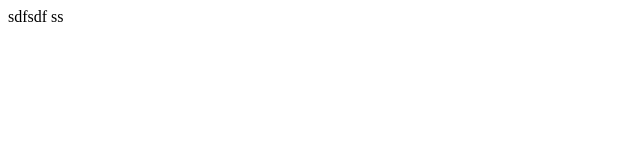
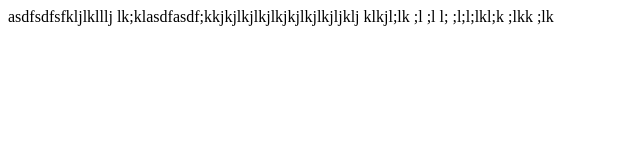
Before and after one commit to runnedrun/ssssf, a plain HTML site: page index.html in a window 1280 px wide. Shown: the whole page, without its empty margins (0-640 px from the left). Drawn offline with Linux system fonts and the light colour scheme.

Commit message:
Classadoo autocommit

```diff
--- a/index.html
+++ b/index.html
@@ -3,6 +3,8 @@
 
   </head>
   <body>
-    sdfsdf ss
+    asdfsdfsfkljlklllj lk;klasdfasdf;kkjkjlkjlkjlkjkjlkjlkjljklj
+    klkjl;lk ;l ;l l; ;l;l;lkl;k
+    ;lkk ;lk
   </body>
 </html>
--- a/test2.js
+++ /dev/null
@@ -1,2 +0,0 @@
-var i = 1
-console.log("sss", i + 2)
```
